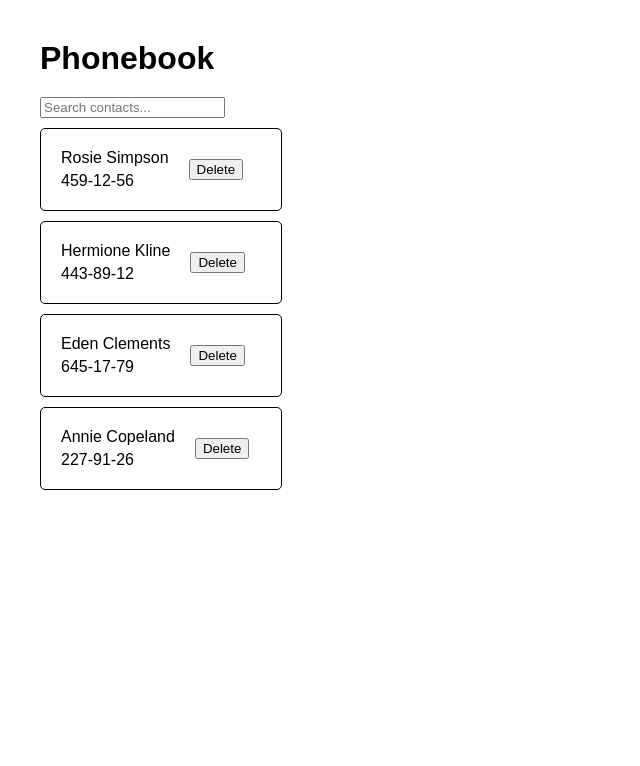
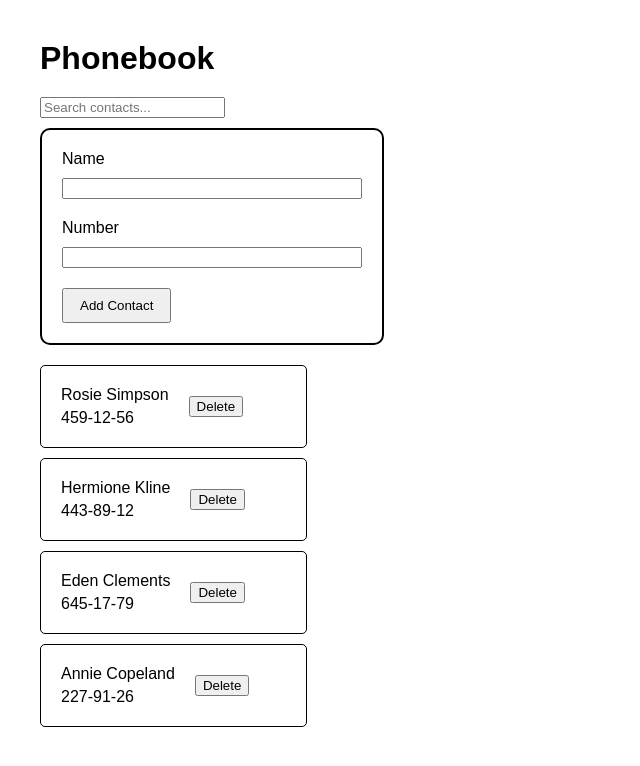
Before and after one commit to BilArt/goit-neo-react-hw-module3, a React (Vite) app: page / in a window 1280 px wide. Shown: the top 766 px of the page, without its empty margins (0-640 px from the left). Built offline with nearby package versions, Linux system fonts and the light colour scheme.

Commit message:
done ContactForm

```diff
--- a/package.json
+++ b/package.json
@@ -13,7 +13,8 @@
     "formik": "^2.4.6",
     "prop-types": "^15.8.1",
     "react": "^18.3.1",
-    "react-dom": "^18.3.1"
+    "react-dom": "^18.3.1",
+    "yup": "^1.4.0"
   },
   "devDependencies": {
     "@eslint/js": "^9.9.0",
--- a/src/App.jsx
+++ b/src/App.jsx
@@ -1,6 +1,7 @@
 import { useState } from "react";
-import ContactList from './components/ContactList/ContactList';
-import SearchBox from './components/SearchBox/SearchBox';
+import ContactList from "./components/ContactList/ContactList";
+import SearchBox from "./components/SearchBox/SearchBox";
+import ContactForm from "./components/ContactForm/ContactForm";
 import "./App.css";
 
 function App() {
@@ -11,22 +12,31 @@ function App() {
     { id: "id-4", name: "Annie Copeland", number: "227-91-26" },
   ]);
 
-  const [searchTerm, setSearchTerm] = useState('');
+  const [searchTerm, setSearchTerm] = useState("");
 
-  const filteredContacts = contacts.filter(contact =>
-    contact.name.toLowerCase().split(" ").some(word =>
-      word.startsWith(searchTerm.toLowerCase())
-    )
-  );
+  const addContact = (newContact) => {
+    setContacts([...contacts, newContact]); // Добавляем новый контакт в список
+  };
 
   const deleteContact = (id) => {
     setContacts(contacts.filter((contact) => contact.id !== id));
   };
 
+  const filteredContacts = contacts.filter((contact) =>
+    contact.name
+      .toLowerCase()
+      .split(" ")
+      .some((word) => word.startsWith(searchTerm.toLowerCase()))
+  );
+
   return (
     <div>
       <h1>Phonebook</h1>
-      <SearchBox searchTerm={searchTerm} onSearchChange={(e) => setSearchTerm(e.target.value)} />
+      <SearchBox
+        searchTerm={searchTerm}
+        onSearchChange={(e) => setSearchTerm(e.target.value)}
+      />
+      <ContactForm onSubmit={addContact} /> {/* Добавление новой формы */}
       <ContactList contacts={filteredContacts} onDelete={deleteContact} />
     </div>
   );
--- a/src/components/Contact/Contact.module.css
+++ b/src/components/Contact/Contact.module.css
@@ -6,7 +6,7 @@
     border: 1px solid black;
     border-radius: 5px;
     padding: 20px;
-    max-width: 200px;
+    max-width: 225px;
     width: 100%;
 }
 
--- a/src/components/ContactForm/ContactForm.jsx
+++ b/src/components/ContactForm/ContactForm.jsx
@@ -1,24 +1,61 @@
 import { useId } from "react";
+import { Formik, Form, Field, ErrorMessage } from "formik";
 import * as Yup from "yup";
+import { nanoid } from "nanoid";
+import PropTypes from "prop-types";
 import styles from "./ContactForm.module.css";
 
-const FeedbackForm = () => {
-    const nameFieldId = userId();
-    const emailFieldId = useId();
-}
+const ContactSchema = Yup.object().shape({
+  name: Yup.string()
+    .min(3, "Name must be at least 3 characters")
+    .max(50, "Name must be less than 50 characters")
+    .required("Name is required"),
+  number: Yup.string()
+    .min(3, "Number must be at least 3 characters")
+    .max(50, "Number must be less than 50 characters")
+    .required("Number is required"),
+});
 
-const ContactForm = () => {
+const ContactForm = ({ onSubmit }) => {
+  const nameFieldId = useId();
+  const numberFieldId = useId();
+
   return (
-    <div>
-      <Form>
-        <label htmlFor={nameFieldId}>Username</label>
-        <Field type="text" name="username" id={nameFieldId} />
+    <Formik
+      initialValues={{ name: "", number: "" }}
+      validationSchema={ContactSchema}
+      onSubmit={(values, { resetForm }) => {
+        onSubmit({
+          id: nanoid(),
+          name: values.name,
+          number: values.number,
+        });
+        resetForm();
+      }}
+    >
+      {() => (
+        <Form className={styles.form}>
+          <label htmlFor={nameFieldId}>Name</label>
+          <Field type="text" name="name" id={nameFieldId} />
+          <ErrorMessage name="name" component="div" className={styles.error} />
 
-        <label htmlFor={emailFieldId}>Email</label>
-        <Field type="email" name="email" id={emailFieldId} />
-      </Form>
-    </div>
+          <label htmlFor={numberFieldId}>Number</label>
+          <Field type="text" name="number" id={numberFieldId} />
+          <ErrorMessage
+            name="number"
+            component="div"
+            className={styles.error}
+          />
+
+          <button className={styles.contactBtn} type="submit">Add Contact</button>
+        </Form>
+      )}
+    </Formik>
   );
 };
 
+ContactForm.propTypes = {
+  onSubmit: PropTypes.func.isRequired,
+};
+
 export default ContactForm;
--- /dev/null
+++ b/src/components/ContactForm/ContactForm.module.css
@@ -0,0 +1,22 @@
+.form {
+  display: flex;
+  padding: 20px;
+  flex-direction: column;
+  gap: 10px;
+  width: 300px;
+  margin-bottom: 20px;
+  border: 2px solid black;
+  border-radius: 10px;
+}
+
+.error {
+  color: red;
+  font-size: 12px;
+}
+
+.contactBtn {
+  padding: 8px 16px;
+  cursor: pointer;
+  width: auto;
+  align-self: flex-start;
+}
```
Also changed, not shown: 1 other file (tests, documents, lock files or other folders).
